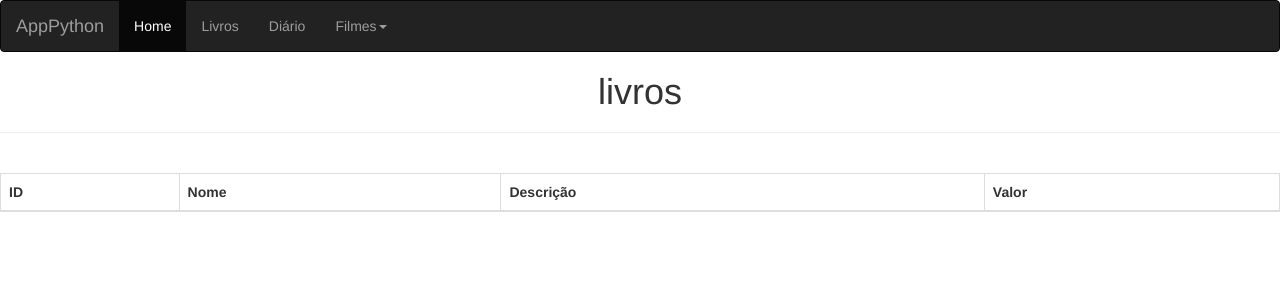
After one commit to StyvenNoronha/Avalia--oFilme, a Flask app: template templates/livros.html in a window 1280 px wide. The commit adds this page. Shown: the top 300 px of the page. Run offline with Flask 3, Linux system fonts and the light colour scheme; the template is opened without the code that fills it, so the values that code supplies are empty; parts of the project's set-up code (start-up, migrations or seed data) failed here and were passed over; some libraries are stand-ins or nearby versions.

Commit message:
listando registros

```diff
--- a/app.py
+++ b/app.py
@@ -1,7 +1,7 @@
 from flask import Flask, render_template, request
 from list_movie import list_movies
 from flask_sqlalchemy import SQLAlchemy
-
+from livros import Livro
 
 app = Flask(__name__)
 app.config['SQLALCHEMY_DATABASE_URI'] = 'sqlite:///livros.sqlite3'
@@ -38,3 +38,8 @@ def diario():
 @app.route('/filmes/<props>')
 def list_movie(props):
     return render_template("movie.html",filmes=list_movies(props))
+
+
+@app.route('/livros')
+def list_books():
+    return render_template("livros.html", book=Livro.query.all())
--- a/templates/base.html
+++ b/templates/base.html
@@ -15,6 +15,7 @@
           </div>
           <ul class="nav navbar-nav">
             <li class="active"><a href="{{url_for('principal')}}">Home</a></li>
+            <li><a href="{{url_for('list_books')}}">Livros</a></li>
             <li><a href="{{url_for('diario')}}">Diário</a></li>
             <li class="dropdown"><a class="dropdown-toggle" data-toggle="dropdown" href="#">Filmes<span class="caret"></span></a>
               <ul class="dropdown-menu">
--- /dev/null
+++ b/templates/livros.html
@@ -0,0 +1,24 @@
+{%extends 'base.html' %}
+{%block conteudo%}
+<h1 class="text-center">livros</h1>
+<hr>
+<br>
+<table class="table table-bordered table-hover">
+    <thead class="table-dark">
+        <tr>
+          <th>ID</th>
+          <th>Nome</th>
+          <th>Descrição</th>
+          <th>Valor</th>
+        </tr>
+    </thead>
+    <tbody>
+        {%for b in books%}
+            <tr>b.id</tr>
+            <tr>b.nome</tr>
+            <tr>b.descricao</tr>
+            <tr>b.valor</tr>
+        {%endfor%}
+    </tbody>
+</table>
+{%endblock%}
```
